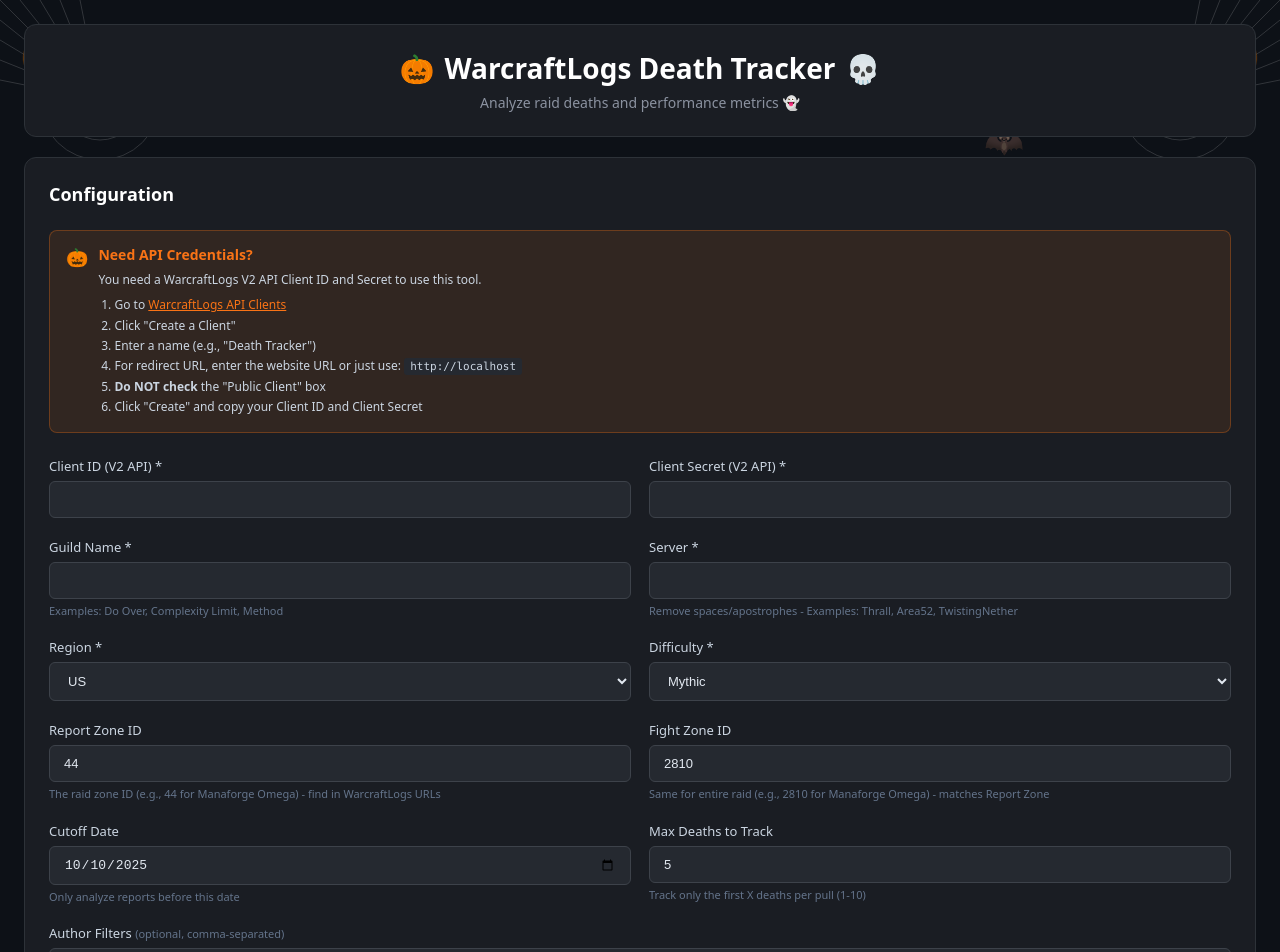
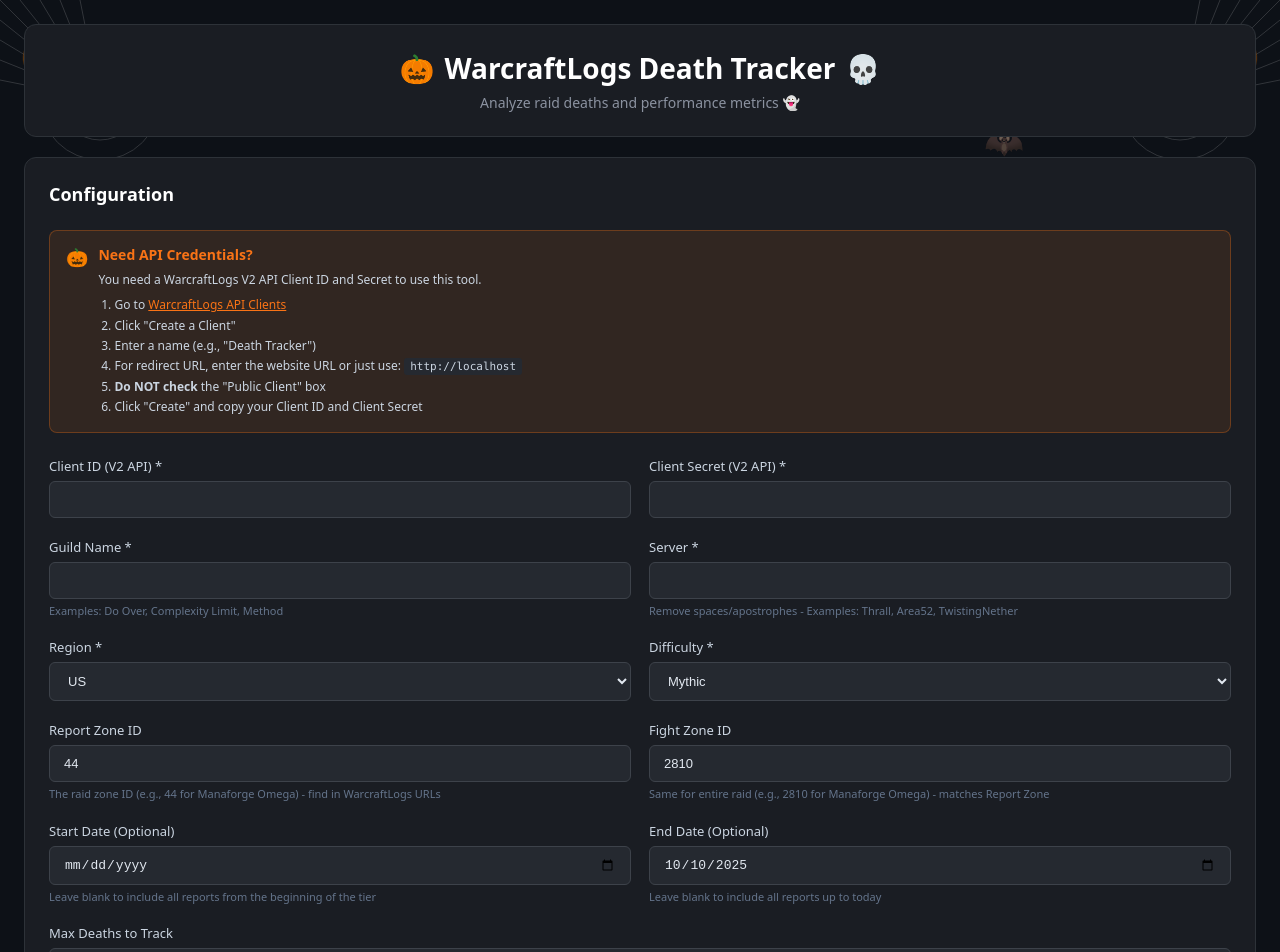
Before and after one commit to Catcam-fun/warcraftlogs-tracker, a React (Create React App) app in the folder frontend/: page / in a window 1280 px wide. Shown: the top 952 px of the page. Built offline with nearby package versions, Linux system fonts and the light colour scheme.

Commit message:
Start/end date

```diff
--- a/frontend/src/App.js
+++ b/frontend/src/App.js
@@ -35,7 +35,8 @@
     fightZone: '2810',
     difficulty: '5',
     maxCutoff: '5',
-    cutoffDate: '2025-10-10',
+    startDate: '',  // Optional: leave blank to include all reports from the beginning
+    endDate: '2025-10-10',  // Optional: leave blank to include all reports
     authorFilters: '',
     characterGroups: '',
     enableCheatDeath: false  // Optional cheat death detection (slower)
@@ -1378,20 +1379,38 @@
               <div style={{ display: 'grid', gridTemplateColumns: 'repeat(auto-fit, minmax(300px, 1fr))', gap: '18px' }}>
                 <div>
                   <label style={{ display: 'block', marginBottom: '6px', fontSize: '13px', fontWeight: '500', color: '#cbd5e1' }}>
-                    Cutoff Date
+                    Start Date (Optional)
                   </label>
                   <input
                     type="date"
-                    name="cutoffDate"
-                    value={config.cutoffDate}
+                    name="startDate"
+                    value={config.startDate}
                     onChange={handleInputChange}
                     style={{ width: '100%', padding: '10px 14px', background: '#252930', border: '1px solid #3d424a', borderRadius: '6px', color: '#e2e8f0', fontSize: '13px', boxSizing: 'border-box' }}
                   />
                   <p style={{ margin: '4px 0 0', fontSize: '11px', color: '#64748b', lineHeight: '1.4' }}>
-                    Only analyze reports before this date
+                    Leave blank to include all reports from the beginning of the tier
                   </p>
                 </div>
 
+                <div>
+                  <label style={{ display: 'block', marginBottom: '6px', fontSize: '13px', fontWeight: '500', color: '#cbd5e1' }}>
+                    End Date (Optional)
+                  </label>
+                  <input
+                    type="date"
+                    name="endDate"
+                    value={config.endDate}
+                    onChange={handleInputChange}
+                    style={{ width: '100%', padding: '10px 14px', background: '#252930', border: '1px solid #3d424a', borderRadius: '6px', color: '#e2e8f0', fontSize: '13px', boxSizing: 'border-box' }}
+                  />
+                  <p style={{ margin: '4px 0 0', fontSize: '11px', color: '#64748b', lineHeight: '1.4' }}>
+                    Leave blank to include all reports up to today
+                  </p>
+                </div>
+              </div>
+
+              <div style={{ display: 'grid', gridTemplateColumns: 'repeat(auto-fit, minmax(300px, 1fr))', gap: '18px' }}>
                 <div>
                   <label style={{ display: 'block', marginBottom: '6px', fontSize: '13px', fontWeight: '500', color: '#cbd5e1' }}>
                     Max Deaths to Track
```
Also changed, not shown: 1 other file (tests, documents, lock files or other folders).
